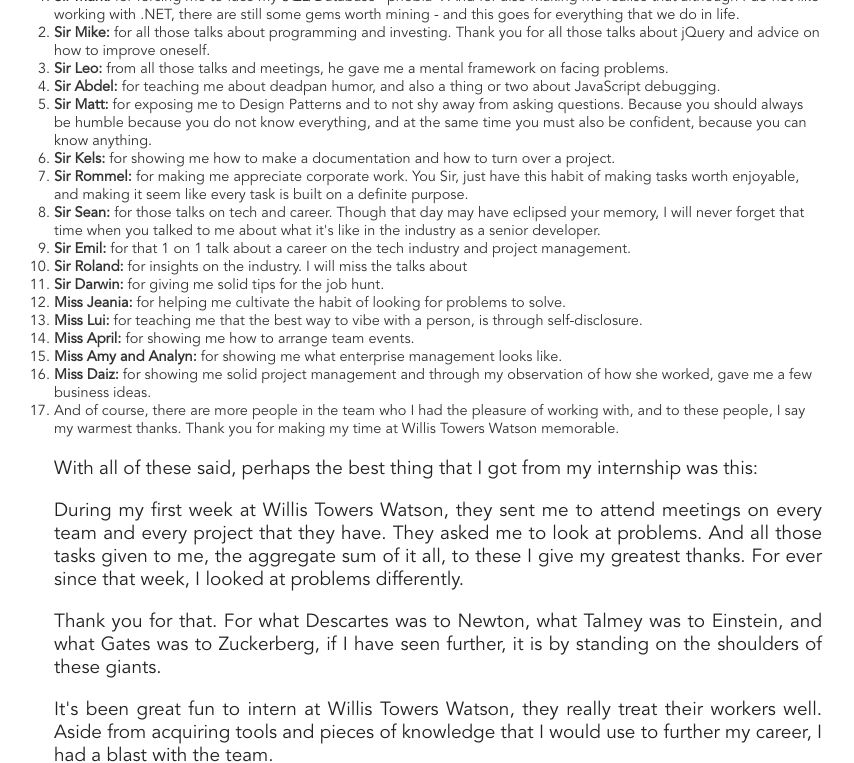
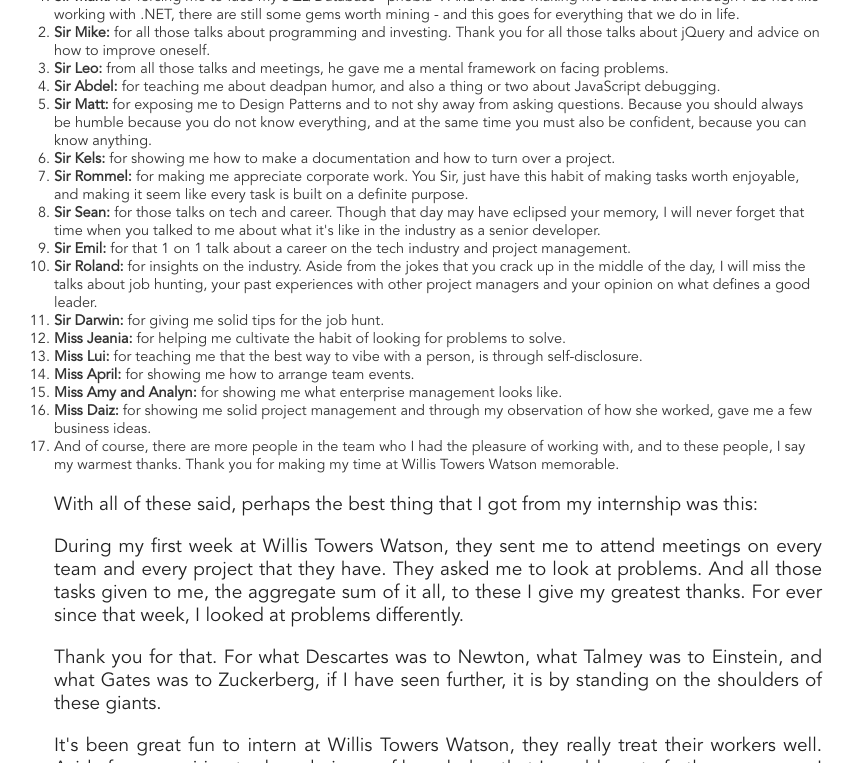
Before and after one commit to jpamata/jpamata.github.io, a Jekyll site: the page built from _posts/2017-12-12-my-internship-willis-towers-watson.md, in a window 1280 px wide and 900 px high, scrolled down 650 px, cut to the strip 0-763 px from the top of the window. Shown: the whole strip, without its empty margins (202-1056 px from the left). Built offline with Jekyll 4.4.1, drawn with Linux system fonts in a browser that asks for light colours; comment, search, counter and statistics services are not loaded.

Commit message:
Update 2017-12-12-my-internship-willis-towers-watson.md

```diff
--- a/_posts/2017-12-12-my-internship-willis-towers-watson.md
+++ b/_posts/2017-12-12-my-internship-willis-towers-watson.md
@@ -19,7 +19,7 @@
   <li><strong>Sir Rommel:</strong> for making me appreciate corporate work. You Sir, just have this habit of making tasks worth enjoyable, and making it seem like every task is built on a definite purpose. </li>
   <li><strong>Sir Sean:</strong> for those talks on tech and career. Though that day may have eclipsed your memory, I will never forget that time when you talked to me about what it's like in the industry as a senior developer.</li>
   <li><strong>Sir Emil:</strong> for that 1 on 1 talk about a career on the tech industry and project management.</li>
-  <li><strong>Sir Roland:</strong> for insights on the industry. I will miss the talks about</li>
+  <li><strong>Sir Roland:</strong> for insights on the industry. Aside from the jokes that you crack up in the middle of the day, I will miss the talks about job hunting, your past experiences with other project managers and your opinion on what defines a good leader.</li>
   <li><strong>Sir Darwin:</strong> for giving me solid tips for the job hunt. </li>
   <li><strong>Miss Jeania:</strong> for helping me cultivate the habit of looking for problems to solve.</li>
   <li><strong>Miss Lui:</strong> for teaching me that the best way to vibe with a person, is through self-disclosure.</li>
```
